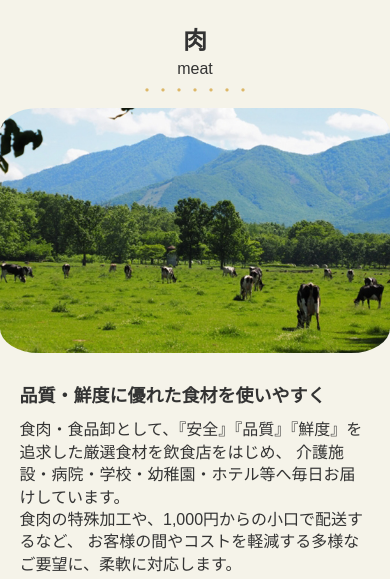
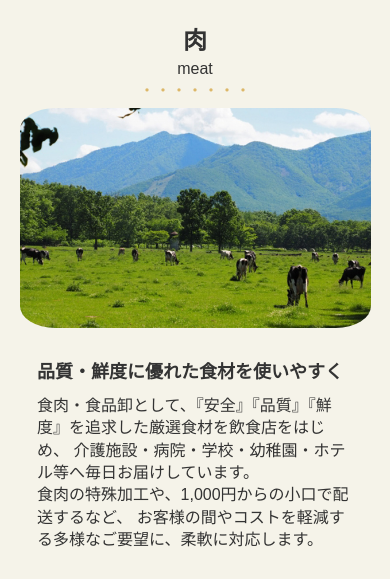
Before and after one commit to miki-yoshida0803/github.io, a plain HTML site: page product.html in a window 390 px wide. Shown: the part 385-964 px from the top of the page. Drawn offline with nearby package versions, Linux system fonts and the light colour scheme; a script that the page names is missing; a web font is replaced by a local one.

Commit message:
Update style.css

```diff
--- a/style.css
+++ b/style.css
@@ -593,6 +593,7 @@ justify-content: center;
 .fi_img img {
 
 	border-radius: 10%;
+	width: 100%;
 }
 
 /*----肉・魚一覧-------*/
@@ -1289,10 +1290,8 @@ margin: 10% 0 5%;
 
 .pro_container {
     flex-direction: column-reverse;
-    justify-content: center;
     height: auto;
-	width:100%;
-	padding: 0;
+	padding: 0 5%;
 	gap:5px;
 
 }
@@ -1315,7 +1314,6 @@ margin: 10% 0 5%;
 .pro_img {
     order: 1;
 	text-align: center;
-	width:100%;
 }
 
 .text_meat {
@@ -1342,8 +1340,9 @@ margin: 10% 0 5%;
 .pro_box2 {
 	flex-direction: column;
 	margin-top: 60px;
-	justify-content: center;
-}
+	padding: 0 5%;
+}
+
 
 .text_fish,
 .text_vege,
```
